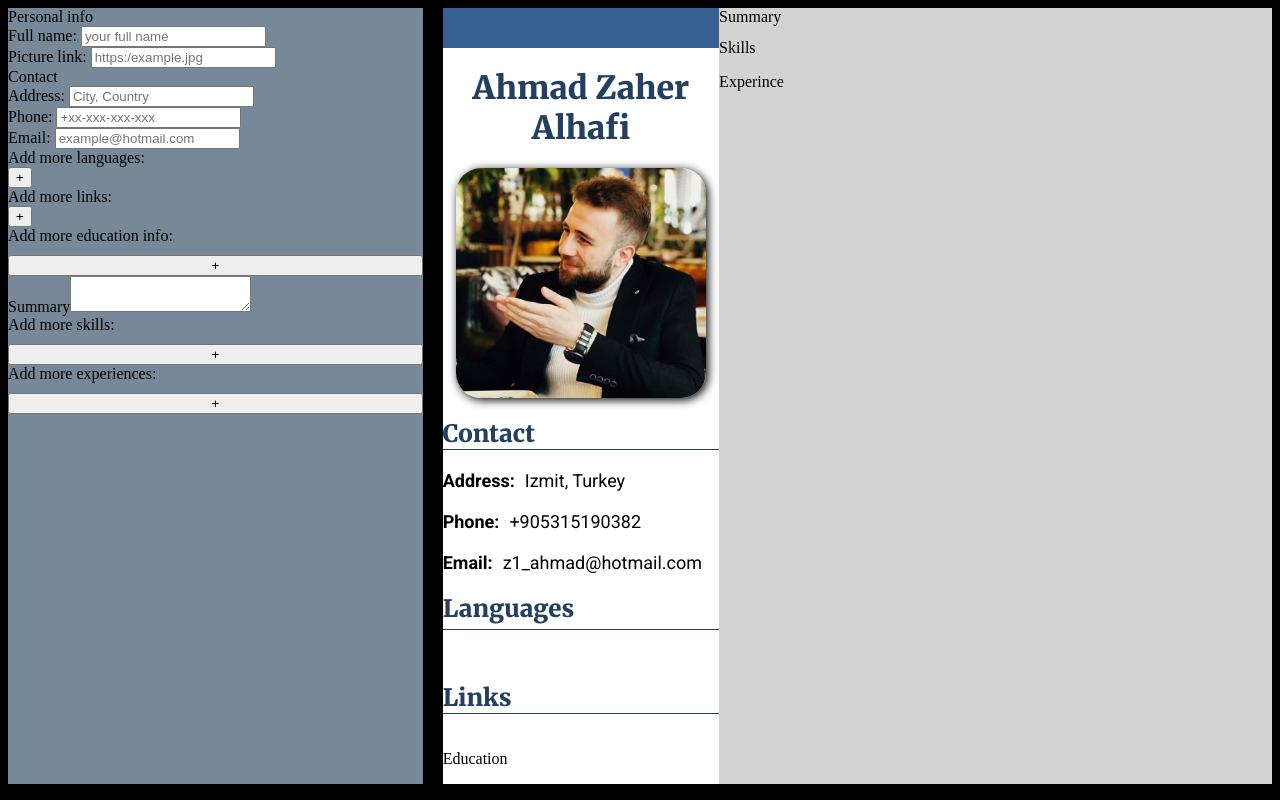
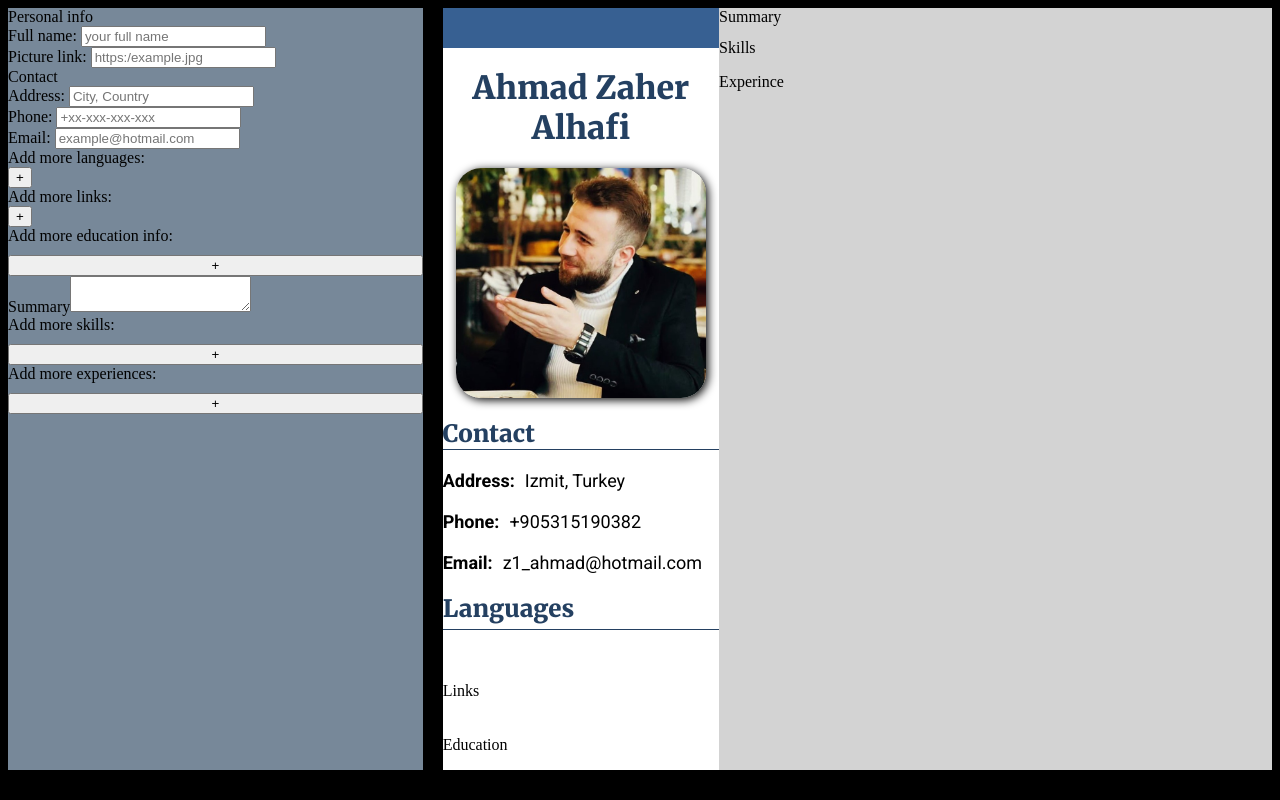
Before and after one commit to Ahmad-Zaher-Alhafi/cv-application, a React (Vite) app in the folder cv-application/: page / in a window 1280 px wide. Built offline with nearby package versions, Linux system fonts and the light colour scheme; a web font is replaced by a local one.

Commit message:
UPDATE: Made the contact section div has special class

```diff
--- a/cv-application/src/components/result-section/contactSection.jsx
+++ b/cv-application/src/components/result-section/contactSection.jsx
@@ -3,7 +3,7 @@ import "/src/styles/result-section/contactSection.css";
 function ContactSection({ address, phoneNumber, email }) {
   return (
     <div className="resultContactSection">
-      <div className="resultSectionTitle">Contact</div>
+      <div className="resultContactSectionTitle">Contact</div>
 
       <div className="addressSection">
         <div className="addressTitle">Address:</div>
--- a/cv-application/src/styles/result-section/contactSection.css
+++ b/cv-application/src/styles/result-section/contactSection.css
@@ -7,7 +7,7 @@
   gap: 20px;
 }
 
-.resultSectionTitle {
+.resultContactSectionTitle {
   color: #244061;
   font-weight: 900;
   font-family: "Merriweather", serif;
```
